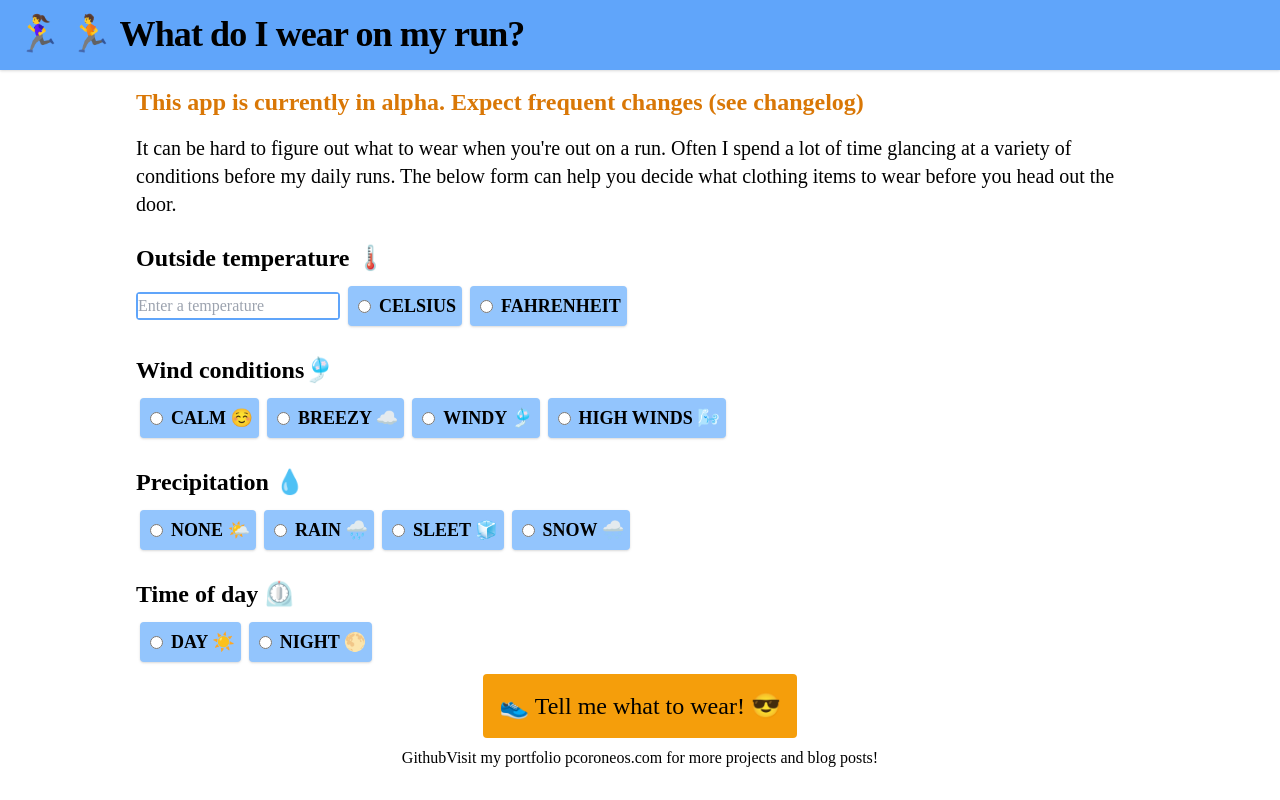
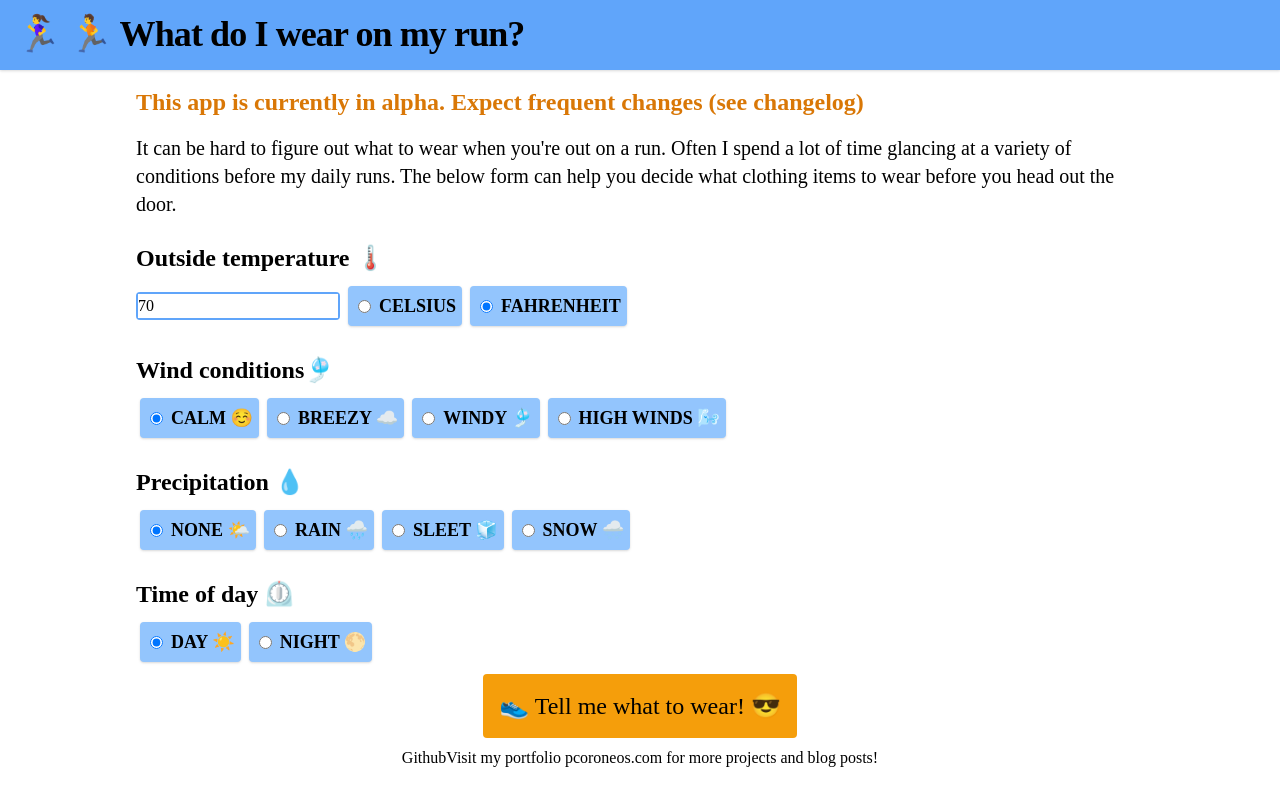
Before and after one commit to PaulACoroneos/Dude-What-Do-I-Wear-On-My-Run, a Next.js app: page / in a window 1280 px wide. Built offline with nearby package versions, Linux system fonts and the light colour scheme; what @tailwindcss/custom-forms would draw is missing.

Commit message:
add form defaults

```diff
--- a/pages/index.js
+++ b/pages/index.js
@@ -62,7 +62,14 @@ const determineJacketType = (data) => {
 
 export default function Home() {
   const [isModalVisible, setIsModalVisible] = React.useState(false);
-  const [formData, setFormData] = React.useReducer(formReducer, {});
+  const [formData, setFormData] = React.useReducer(formReducer, {
+    precipitation: "none",
+    tempVal: "70",
+    temp_unit: "fahrenheit",
+    time: "day",
+    wind: "calm",
+  });
+  console.log("formdata", formData);
 
   const hatSelection = determineHatType(formData);
   const gloveSelection = determineGloveType(formData);
@@ -119,6 +126,7 @@ export default function Home() {
                         placeholder="Enter a temperature"
                         required
                         type="number"
+                        value={formData.tempVal}
                       />
                     </label>
                     <label
@@ -164,6 +172,7 @@ export default function Home() {
                         value="calm"
                         type="radio"
                         name="wind"
+                        checked={formData.wind === "calm"}
                         className="form-radio ml-1 mr-2"
                         onChange={setFormData}
                         required
@@ -178,6 +187,7 @@ export default function Home() {
                         value="breezy"
                         type="radio"
                         name="wind"
+                        checked={formData.wind === "breezy"}
                         className="form-radio ml-1 mr-2"
                         onChange={setFormData}
                         required
@@ -192,6 +202,7 @@ export default function Home() {
                         value="windy"
                         type="radio"
                         name="wind"
+                        checked={formData.wind === "windy"}
                         className="form-radio ml-1 mr-2"
                         onChange={setFormData}
                         required
@@ -206,6 +217,7 @@ export default function Home() {
                         value="high_winds"
                         type="radio"
                         name="wind"
+                        checked={formData.wind === "high_winds"}
                         className="form-radio ml-1 mr-2"
                         onChange={setFormData}
                         required
@@ -225,6 +237,7 @@ export default function Home() {
                         value="none"
                         type="radio"
                         name="precipitation"
+                        checked={formData.precipitation === "none"}
                         className="form-radio ml-1 mr-2"
                         onChange={setFormData}
                         required
@@ -239,6 +252,7 @@ export default function Home() {
                         value="rain"
                         type="radio"
                         name="precipitation"
+                        checked={formData.precipitation === "rain"}
                         className="form-radio ml-1 mr-2"
                         onChange={setFormData}
                         required
@@ -253,6 +267,7 @@ export default function Home() {
                         value="sleet"
                         type="radio"
                         name="precipitation"
+                        checked={formData.precipitation === "sleet"}
                         className="form-radio ml-1 mr-2"
                         onChange={setFormData}
                         required
@@ -264,9 +279,10 @@ export default function Home() {
                       className="form-input-checkbox-label"
                     >
                       <input
-                        value="sleet"
+                        value="snow"
                         type="radio"
                         className="form-radio ml-1 mr-2"
+                        checked={formData.precipitation === "snow"}
                         name="precipitation"
                         onChange={setFormData}
                         required
@@ -287,6 +303,7 @@ export default function Home() {
                         type="radio"
                         name="time"
                         className="form-radio ml-1 mr-2"
+                        checked={formData.time === "day"}
                         onChange={setFormData}
                         required
                       />{" "}
@@ -300,6 +317,7 @@ export default function Home() {
                         value="night"
                         type="radio"
                         name="time"
+                        checked={formData.time === "night"}
                         className="form-radio ml-1 mr-2"
                         onChange={setFormData}
                         required
```
